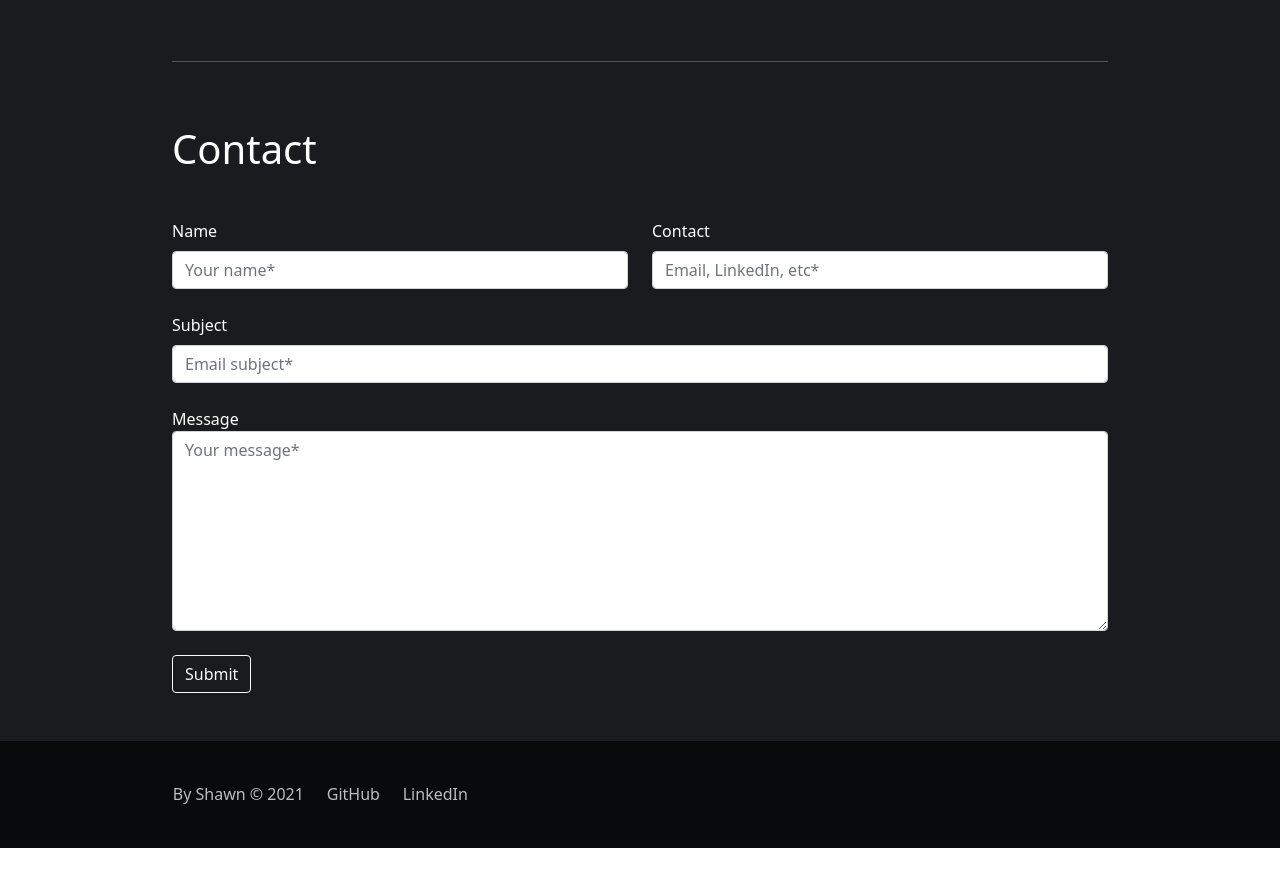
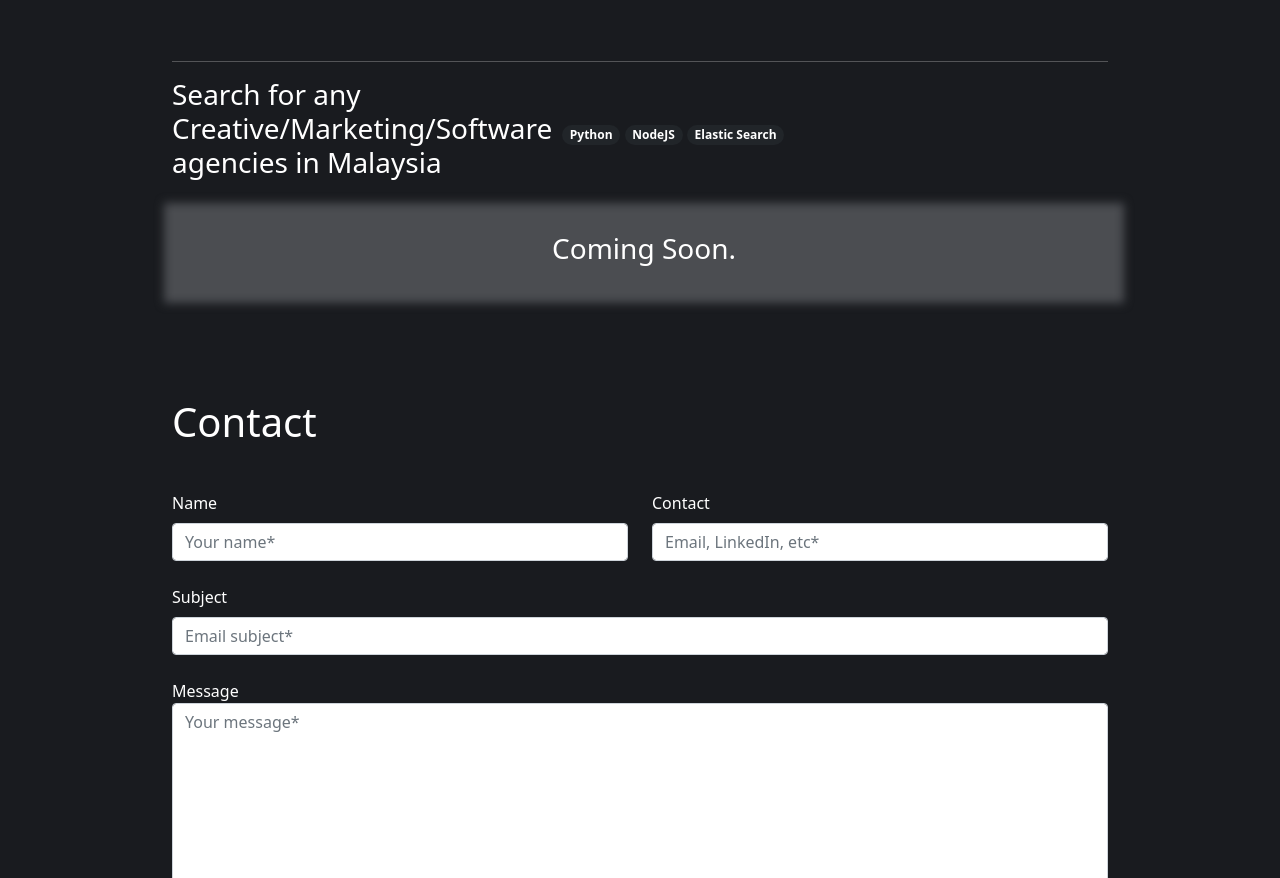
Before and after one commit to marscrusader/Portfolio, a plain HTML site: page index.html in a window 1280 px wide. Shown: the part 2060-2938 px from the top of the page. Before the commit the page ends 2908 px from the top, so only its background shows below. Drawn offline with nearby package versions, Linux system fonts and the light colour scheme.

Commit message:
add recent

```diff
--- a/index.html
+++ b/index.html
@@ -224,6 +224,21 @@
           </div>
         </div>
         <hr />
+        <div class="row project pb-5">
+          <div class="row mb-3">
+            <div class="col-lg-5">
+              <h3>Search for any Creative/Marketing/Software agencies in Malaysia</h3>
+            </div>
+            <div class="col-sm my-auto">
+              <span class="badge rounded-pill bg-dark">Python</span>
+              <span class="badge rounded-pill bg-dark">NodeJS</span>
+              <span class="badge rounded-pill bg-dark">Elastic Search</span>
+            </div>
+          </div>
+          <div class="row blur-effect align-items-center ms-1">
+            <h3 class="coming-soon">Coming Soon.</h3>
+          </div>
+        </div>
       </div>
     </div>
     <div class="container contacts-section pb-5">
```
